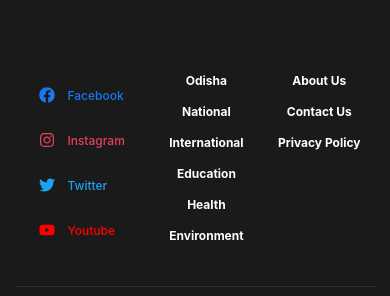
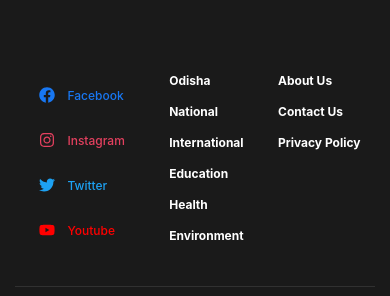
Before and after one commit to 99North/News-App, a React (Create React App) app in the folder frontend/: page / in a window 390 px wide. Shown: the part 1755-2051 px from the top of the page. Built offline with nearby package versions, Linux system fonts and the light colour scheme; no server answers.

Commit message:
Fixed Footer Section Text Alignment(Left) Issue In Smaller Devices

```diff
--- a/frontend/src/components/Footer.css
+++ b/frontend/src/components/Footer.css
@@ -79,7 +79,7 @@
 
 .footer-link-animated {
   position: relative;
-  padding: 8px 0;
+  padding: 1px 0;
   overflow: hidden;
 }
 
@@ -239,12 +239,12 @@
   /* Logo column spans full width */
   .footer-column:first-child {
     grid-column: 1 / -1;
-    text-align: center;
-    align-items: center;
+    text-align: left;
+    align-items: left;
   }
 
   .footer-logo {
-    justify-content: center;
+    justify-content: left;
   }
 /*
   .footer-social {
@@ -266,22 +266,22 @@
   /* Logo column spans full width on top */
   .footer-column:first-child {
     grid-column: 1 / -1;
-    text-align: center;
-    align-items: center;
+    text-align: left;
+    align-items: left;
   }
 
   /* Column 2 - Centered (column 2 of 4) */
   .footer-column:nth-child(2) {
     grid-column: 2 / 3;
-    text-align: center;
-    align-items: center;
+    text-align: left;
+    align-items: left;
   }
 
   /* Column 3 - Centered (column 3 of 4) */
   .footer-column:nth-child(3) {
     grid-column: 3 / 4;
-    text-align: center;
-    align-items: center;
+    text-align: left;
+    align-items: left;
   }
 
   /* Column 4 (About links) - Horizontal & Full Width */
@@ -289,7 +289,7 @@
     grid-column: 1 / -1;
     flex-direction: row;
     flex-wrap: wrap;
-    justify-content: center;
+    justify-content: left;
     gap: 15px 20px;
     margin-top: 20px;
   }
@@ -321,22 +321,22 @@
   /* Logo column spans full width */
   .footer-column:first-child {
     grid-column: 1 / -1;
-    text-align: center;
-    align-items: center;
+    text-align: left;
+    align-items: left;
   }
 
   /* Column 2 - Centered */
   .footer-column:nth-child(2) {
     grid-column: 2 / 3;
-    text-align: center;
-    align-items: center;
+    text-align: left;
+    align-items: left;
   }
 
   /* Column 3 - Centered */
   .footer-column:nth-child(3) {
     grid-column: 3 / 4;
-    text-align: center;
-    align-items: center;
+    text-align: left;
+    align-items: left;
   }
 
   /* Column 4 horizontal */
@@ -344,7 +344,7 @@
     grid-column: 1 / -1;
     flex-direction: row;
     flex-wrap: wrap;
-    justify-content: center;
+    justify-content: left;
     gap: 12px 15px;
     margin-top: 15px;
   }
@@ -397,15 +397,15 @@
   /* Column 2 - Centered */
   .footer-column:nth-child(2) {
     grid-column: 2 / 3;
-    text-align: center;
-    align-items: center;
+    text-align: left;
+    align-items: left;
   }
 
   /* Column 3 - Centered */
   .footer-column:nth-child(3) {
     grid-column: 3 / 4;
-    text-align: center;
-    align-items: center;
+    text-align: left;
+    align-items: left;
   }
 
   /* Column 4 horizontal with smaller gaps */
```
